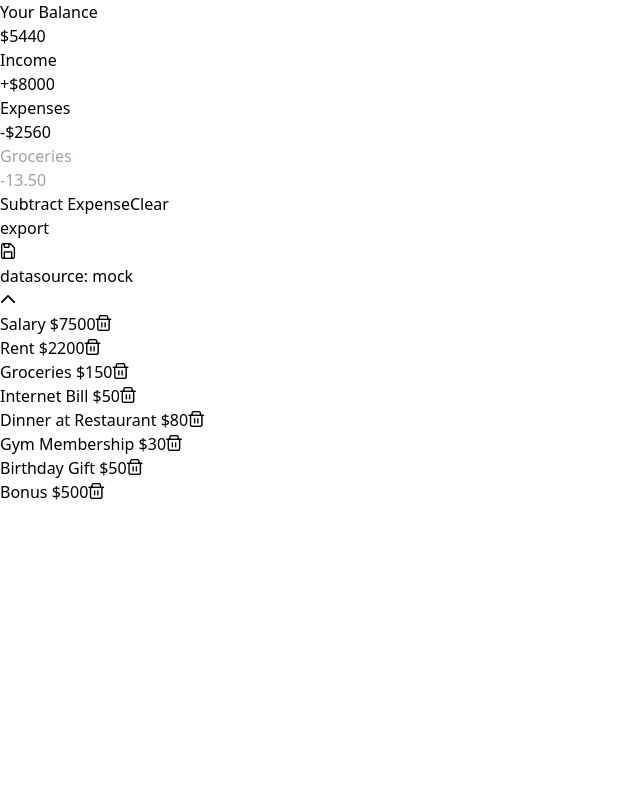
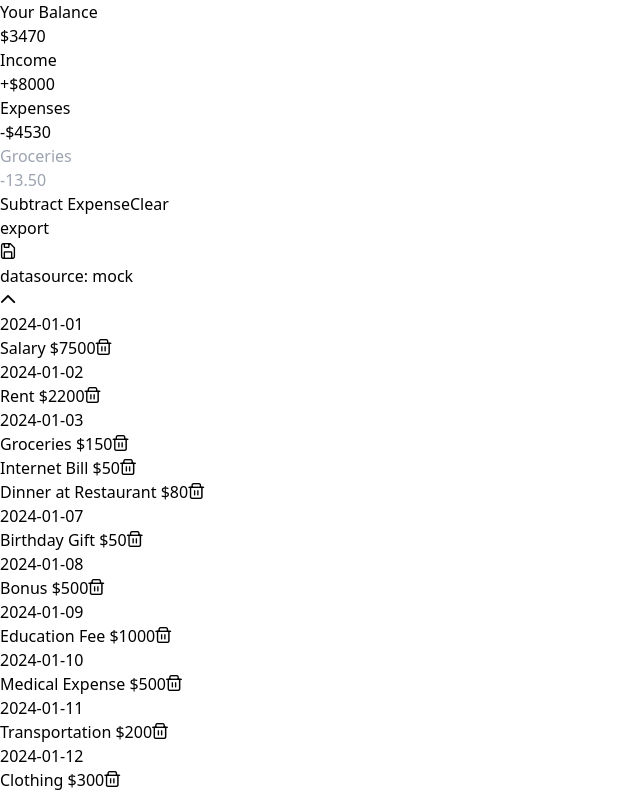
Before and after one commit to senadev42/pennyfulv2, a Vue app: page / in a window 1280 px wide. Shown: the whole page, without its empty margins (0-640 px from the left). Built offline with nearby package versions, Linux system fonts and the light colour scheme.

Commit message:
grouping by date

```diff
--- a/src/components/TransactionList.vue
+++ b/src/components/TransactionList.vue
@@ -1,4 +1,7 @@
 <script setup>
+import { computed, watch, toRaw } from 'vue';
+
+
 const props = defineProps({
     transactions: {
         type: Array,
@@ -6,53 +9,68 @@ const props = defineProps({
     },
 });
 
+const groupedTransactions = computed(() => {
+    const grouped = {};
+    props.transactions.forEach(transaction => {
+        const date = transaction.date;
+        if (!grouped[date]) {
+            grouped[date] = [];
+        }
+        grouped[date].push(transaction);
+    });
+    return grouped;
+});
+
+watch(() => groupedTransactions, (newTransactions) => {
+
+    console.log(newTransactions);
+
+}, { immediate: true });
+
+
 const transactionClass = (amount) => {
     return amount >= 0 ? "text-green-500" : "text-red-500";
 };
 
 //deletion objects
 let deleteemit = defineEmits(["transactionDeleted"]);
-
 const onDelete = (target) => {
     deleteemit("transactionDeleted", target);
 };
 </script>
 
 <template>
-    <!-- loop through transactions -->
-    <ul v-if="transactions.length > 0" id="list" class="bg-white p-4 rounded-lg shadow-sm">
+    <!-- Loop through grouped transactions -->
+    <ul v-if="Object.keys(groupedTransactions).length > 0" id="list">
+        <div v-for="(transactions, date) in groupedTransactions" :key="date"
+            class="mb-5 bg-white p-4 rounded-lg shadow-sm">
+            <h3 class="text-xs mb-2 text-gray-400">{{ date }}</h3>
+            <!-- Display the date as a header for transactions grouped under it -->
             <div v-for="transaction in transactions" :key="transaction.id">
-            <li class="grid grid-cols-8 gap-x-6 text-start border-b border-gray-200 py-2 text-sm md:text-base">
+                <li class="grid grid-cols-8 gap-x-6 text-start border-t border-gray-200 py-2 text-sm md:text-base">
 
                     <!-- Transaction name -->
                     <span class="text-gray-800 col-span-4">{{ transaction.text }}</span>
 
                     <!-- Transaction amount -->
                     <span :class="transactionClass(transaction.amount)" class="col-span-2">
-                    ${{ Math.abs(transaction.amount)
-                    }} </span>
+                        ${{ Math.abs(transaction.amount) }}
+                    </span>
 
-                <!-- more info -->
+                    <!-- More info -->
                     <button class="delete-btn focus:outline-none col-span-1" @click="moreinfo(transaction.id)">
                         <!-- <i class="pi pi-info-circle text-teal-300 hover:text-teal-800" /> -->
                     </button>
-                <!-- delete -->
+
+                    <!-- Delete -->
                     <button class="delete-btn focus:outline-none col-span-1" @click="onDelete(transaction.id)">
                         <i class="pi pi-trash text-teal-300 hover:text-teal-800" />
                     </button>
                 </li>
-            <!-- <li class="grid grid-cols-3 gap-x-2 text-center bg-zinc-200 py-2 text-sm md:text-base">
-                <div class="col-span-1">
-                    <p>{{ transaction.date }}</p>
             </div>
-                <div class="flex flex-row">
-                    <p>{{ transaction.category }}</p>
-                    <p>{{ transaction.paymentType }}</p>
         </div>
-            </li> -->
-        </div>
+    </ul>
 
-    </ul>
     <div v-else class="text-gray-500 text-sm px-14 text-center">
         Nothing for now.
     </div>
--- a/src/mockdata.json
+++ b/src/mockdata.json
@@ -25,21 +25,15 @@
             "id": 4,
             "text": "Internet Bill",
             "amount": -50,
-            "date": "2024-01-04",
+            "date": "2024-01-03",
             "category": "Utilities"
         },
         {
             "id": 5,
             "text": "Dinner at Restaurant",
             "amount": -80,
-            "date": "2024-01-05",
+            "date": "2024-01-03",
             "category": "Food"
-        },
-        {
-            "id": 7,
-            "text": "Gym Membership",
-            "amount": -30,
-            "date": "2024-01-06"
         },
         {
             "id": 9,
@@ -54,6 +48,34 @@
             "amount": 500,
             "date": "2024-01-08",
             "category": "Income"
+        },
+        {
+            "id": 11,
+            "text": "Education Fee",
+            "amount": -1000,
+            "date": "2024-01-09",
+            "category": "Education"
+        },
+        {
+            "id": 12,
+            "text": "Medical Expense",
+            "amount": -500,
+            "date": "2024-01-10",
+            "category": "Health"
+        },
+        {
+            "id": 13,
+            "text": "Transportation",
+            "amount": -200,
+            "date": "2024-01-11",
+            "category": "Transportation"
+        },
+        {
+            "id": 14,
+            "text": "Clothing",
+            "amount": -300,
+            "date": "2024-01-12",
+            "category": "Personal"
         }
     ]
 }
```
Lines whose indentation alone changed are shown as unchanged.
